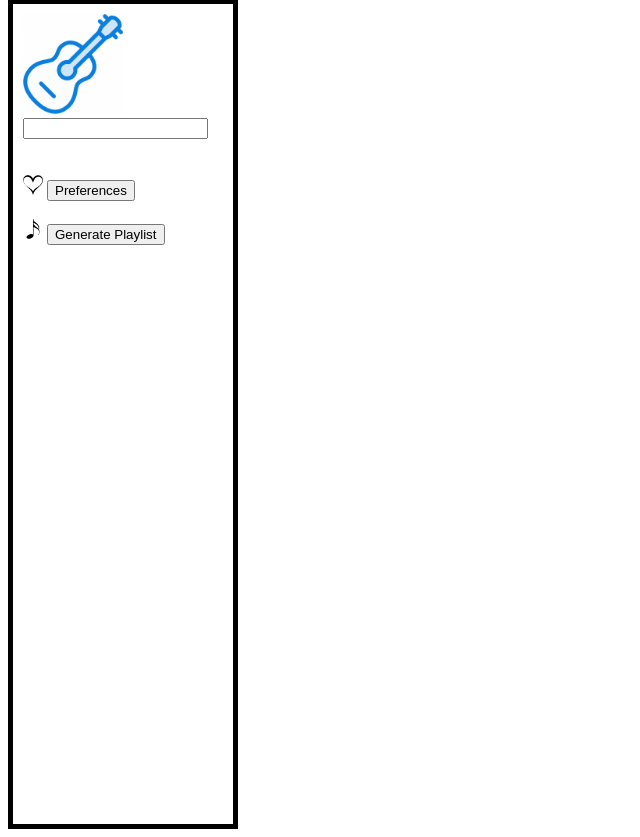
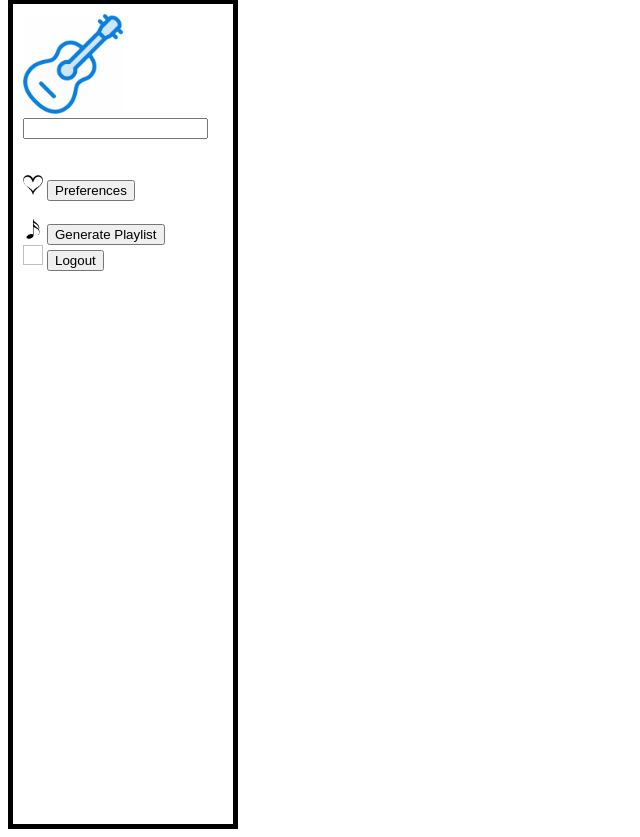
Before and after one commit to aj-avendano/Melody-Project, a Django app: page /dashboard in a window 1280 px wide. Shown: the part 87-924 px from the top of the page, without its empty margins (0-640 px from the left). Run offline with Django 4.2, Linux system fonts and the light colour scheme.

Commit message:
Added the logout function. Added comments.

```diff
--- a/Melody/dash_app/Templates/dash_app/dashboard.html
+++ b/Melody/dash_app/Templates/dash_app/dashboard.html
@@ -1,5 +1,7 @@
 <!-- HTML created by Jason Eissayou, Updated by Joaquin Johnson -->
 <!--Kuldeep updated the href links for css and images -->
+
+<!-- Loading static files -->
 {% load static %}
 <!DOCTYPE html>
 <html>
@@ -10,6 +12,7 @@
 <body>
 
 <div class="DashboardTitle">
+  <!--Blue Heading label Dashboard-->
     <H1>Dashboard</H1>
 </div>
   <div id = Side >
@@ -25,17 +28,22 @@
 
     <div class="playlist">
     </div>
-
+    <!--Preferences button class -->
     <div class = "ButtonPhotos">
       <img src="{% static 'media/HeartPhoto.png' %}" alt="HeartPhoto" width="20" height="20" id = HeartPhoto>
       <button type="button" id=preferences>Preferences</button>
       <br></br>
     </div>
-
+    <!--MusicNote button class -->
     <div class="Buttons">
       <img src="{% static 'media/MusicNote.png' %}" alt="MusicNote" width="20" height="20" id = MusicNote>
       <button type="button" id=generator>Generate Playlist</button>
     </div>
+    <!--Logout button class -->
+    <div class="Buttons">
+      <img   width="20" height="20" id = MusicNote>
+      <button type="button" id=generator onclick="location.href = '/logout'">Logout</button>
+    </div>
 </div>
 </body>
 </html>
```
